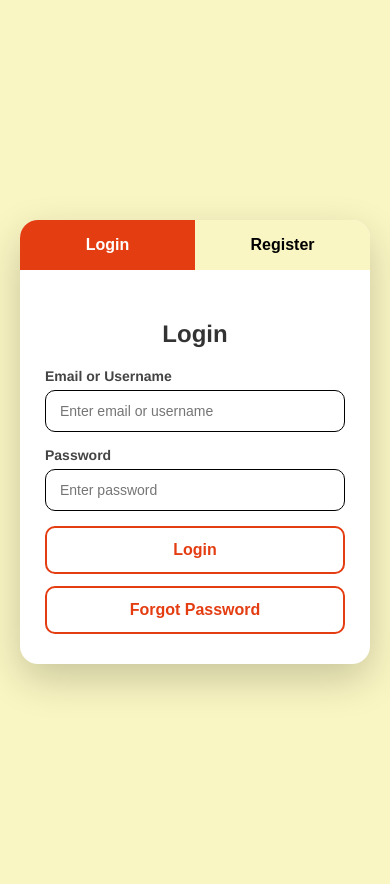
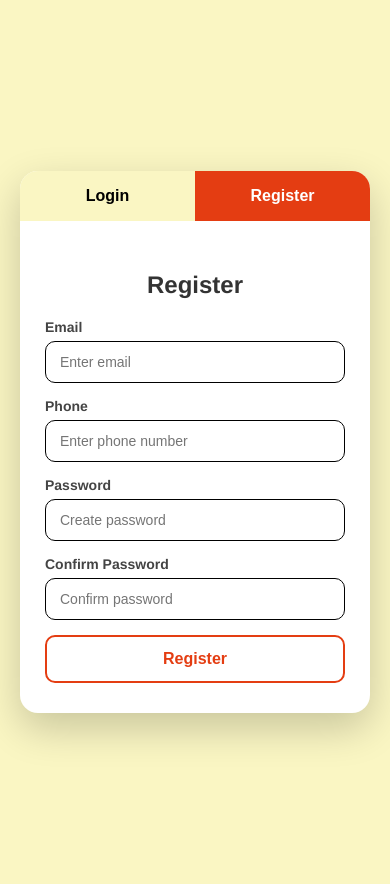
Before and after one commit to laura-camila-av/travel-social-media, a Flask app: page /login?form=register in a window 390 px wide. Run offline with Flask 3, Linux system fonts and the light colour scheme.

Commit message:
Preserve register form inputs on validation errors and add duplicate email/phone checks.fixed registration and login links on homepage

```diff
--- a/app.py
+++ b/app.py
@@ -313,7 +313,11 @@ def feed():
 
 @app.route('/login', methods=['GET'])
 def login_page():
-    return render_template('loginpage.html')
+    return render_template(
+        'loginpage.html',
+        register_email=session.get("register_email", ""),
+        register_phone=session.get("register_phone", "")
+    )
 
 
 @app.route('/register', methods=['POST'])
@@ -322,31 +326,33 @@ def register():
     phone = request.form.get('phone', '').strip()
     password = request.form.get('password', '').strip()
     confirm_password = request.form.get('confirm_password', '').strip()
+    session["register_email"] = email
+    session["register_phone"] = phone
 
     if not email or not phone or not password or not confirm_password:
         flash("Please fill in all fields.", "register_error")
-        return redirect(url_for('login_page'))
+        return redirect(url_for('login_page', form='register'))
 
     if "@" not in email or "." not in email:
         flash("Please enter a valid email.", "register_error")
-        return redirect(url_for('login_page'))
+        return redirect(url_for('login_page', form='register'))
 
     if not phone.isdigit() or len(phone) < 8 or len(phone) > 15:
         flash("Please enter a valid phone number.", "register_error")
-        return redirect(url_for('login_page'))
+        return redirect(url_for('login_page', form='register'))
 
     if password != confirm_password:
         flash("Passwords do not match.", "register_error")
-        return redirect(url_for('login_page'))
+        return redirect(url_for('login_page', form='register'))
 
     if len(password) < 6:
         flash("Password must be at least 6 characters.", "register_error")
-        return redirect(url_for('login_page'))
+        return redirect(url_for('login_page', form='register'))
 
-    existing_user = User.query.filter_by(email=email).first()
-    if existing_user:
-        flash("An account with that email already exists.", "register_error")
-        return redirect(url_for('login_page'))
+    existing_email = User.query.filter_by(email=email).first()
+    if existing_email:
+        flash("Another account already exists with this email.", "register_error")
+        return redirect(url_for('login_page', form='register'))
 
     new_user = User(email=email, phone=phone)
     new_user.set_password(password)
@@ -354,7 +360,8 @@ def register():
     db.session.commit()
 
     session["user_id"] = new_user.id
-
+    session.pop("register_email", None)
+    session.pop("register_phone", None)
     # First time signup -> choose username
     return redirect(url_for('choose_username'))
 
--- a/templates/homepage.html
+++ b/templates/homepage.html
@@ -14,8 +14,8 @@
 <p> Text text text text </p>
 
 <div class="account-buttons">
-    <a href="/login">Sign up</a>
-    <a href="/login">Log in</a>
+    <a href="/login?form=register">Sign up</a>
+    <a href="/login?form=login">Log in</a>
 </div>
 
 </body>
--- a/templates/loginpage.html
+++ b/templates/loginpage.html
@@ -6,7 +6,7 @@
   <meta name="viewport" content="width=device-width, initial-scale=1.0" />
   <title>Login / Register</title>
 </head>
-<body class="login-page-body">
+<body class="login-page-body" data-active-form="{{ request.args.get('form', 'login') }}">
   <div class="login-page-container">
     <div class="login-page-tabs">
       <button class="login-page-tab-btn active" type="button" onclick="showForm('login')">Login</button>
@@ -49,12 +49,12 @@
 
         <div class="login-page-input-group">
           <label for="registerEmail">Email</label>
-          <input type="email" id="registerEmail" name="email" placeholder="Enter email" required />
+          <input type="email" id="registerEmail" name="email" value="{{ register_email }}" placeholder="Enter email" required />
         </div>
 
         <div class="login-page-input-group">
           <label for="registerPhone">Phone</label>
-          <input type="tel" id="registerPhone" name="phone" placeholder="Enter phone number" required />
+          <input type="tel" id="registerPhone" name="phone" value="{{ register_phone }}" placeholder="Enter phone number" required />
         </div>
 
         <div class="login-page-input-group">
@@ -143,6 +143,12 @@
       forgotForm.classList.remove("login-page-hidden");
       tabButtons.forEach(btn => btn.classList.remove("active"));
     }
+    const activeForm = document.body.dataset.activeForm;
+    if (activeForm === "register") {
+      showForm("register");
+    } else if (activeForm === "forgot") {
+      showForgotPassword();
+    }
   </script>
 </body>
 </html>
```
Also changed, not shown: instance/users.db.
